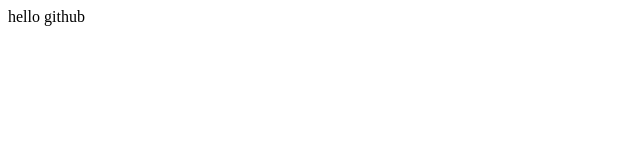
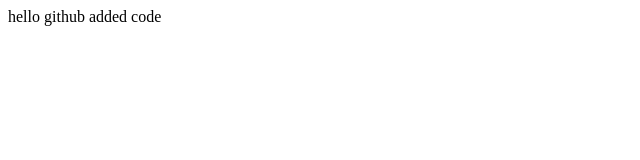
Before and after one commit to putuin/git-demo, a plain HTML site: page index.html in a window 1280 px wide. Shown: the full height of the page, 0-640 px from the left. Drawn offline with Linux system fonts and the light colour scheme.

Commit message:
A第二次提交

```diff
--- a/index.html
+++ b/index.html
@@ -7,5 +7,6 @@
 </head>
 <body>
     hello github
+	added code
 </body>
 </html>
```
